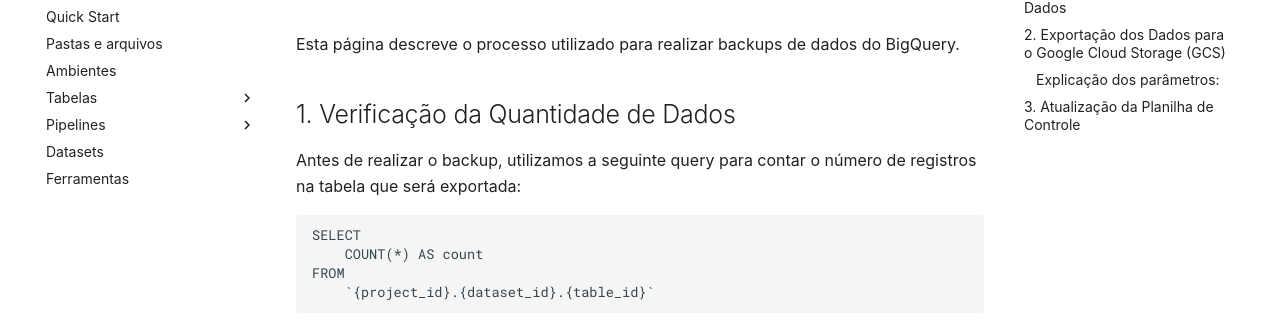
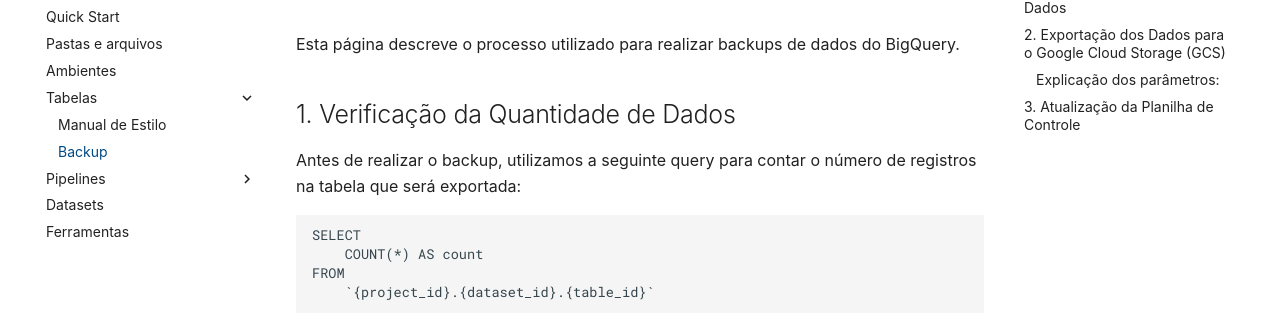
Before and after one commit to RJ-SMTR/pipelines-docs, an MkDocs documentation site: the page built from docs/tabelas/backups.md, in a window 1280 px wide. Shown: the part 148-474 px from the top of the page. Built offline with MkDocs 1.6.1 and Material for MkDocs 9.7.7, drawn with Linux system fonts in a browser that asks for light colours; some web fonts are replaced; some of the changed lines change nothing that is shown.

Commit message:
update mkdocs

```diff
--- a/mkdocs.yml
+++ b/mkdocs.yml
@@ -8,6 +8,7 @@ nav:
   - Ambientes: ambientes.md # descrever ambientes de produção, staging e dev
   - Tabelas:
     - Manual de Estilo: tabelas/manual_estilo_tabelas.md # manual para criação de tabelas e modelos
+    - Backup: tabelas/backups.md #descreve o processo de backups
   - Pipelines:
     - Introdução: pipelines/introducao.md # descrição dos motivos para criarmos as pipelines como fazemos atualmente
     - Pipelines genéricos: pipelines/templates.md # templates de pipelines genéricos, captura, tratamento
```
